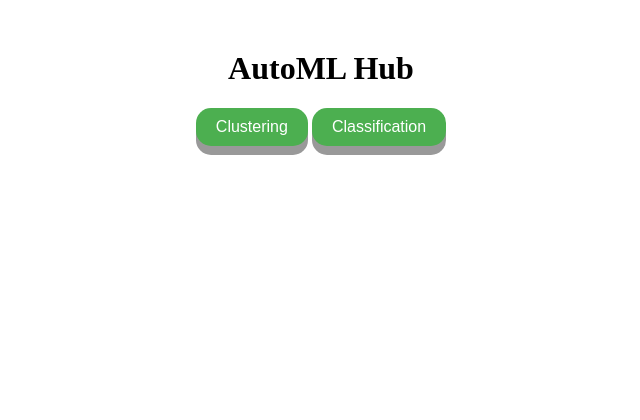
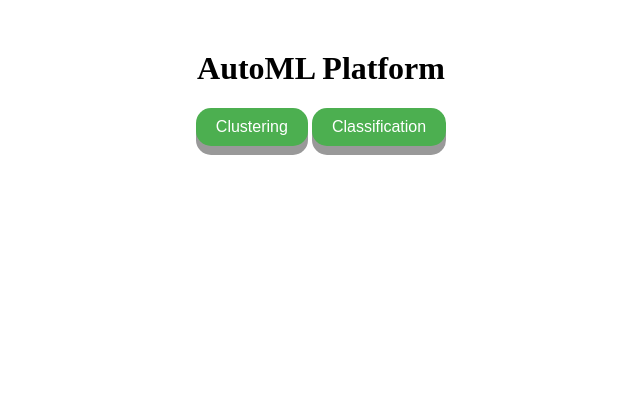
Before and after one commit to legyul/ML_web_app, a Flask app: page / in a window 1280 px wide. Shown: the top 420 px of the page, without its empty margins (319-959 px from the left). Run offline with Flask 2, Linux system fonts and the light colour scheme.

Commit message:
Edit title of the website

```diff
--- a/templates/index.html
+++ b/templates/index.html
@@ -8,7 +8,7 @@
 
 </head>
 <body>
-    <h1>AutoML Hub</h1>
+    <h1>AutoML Platform</h1>
     <div class="button-container">
         <button class="button" onclick="location.href='/clustering'">Clustering</button>
         <button class="button" onclick="location.href='/classification'">Classification</button>
```
